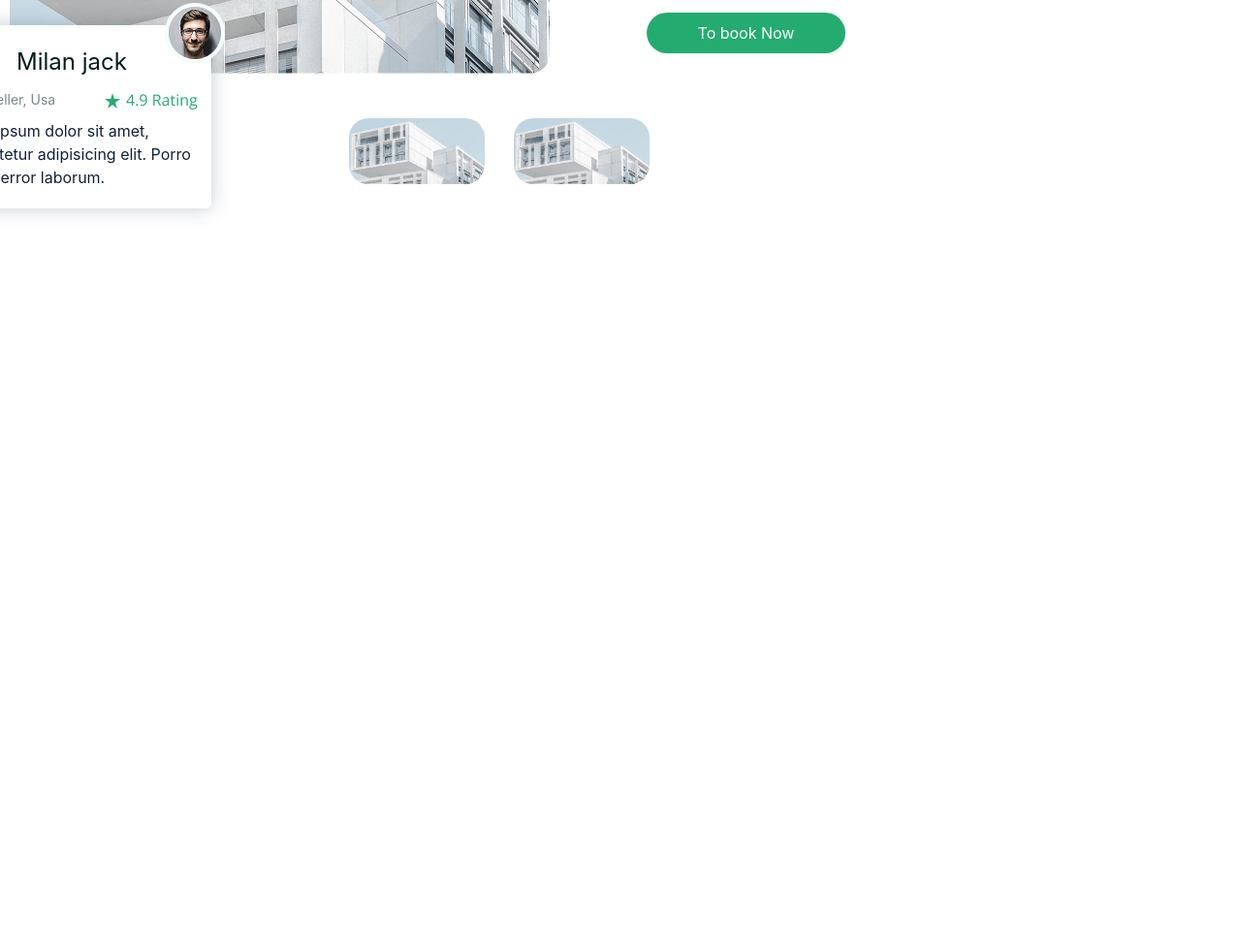
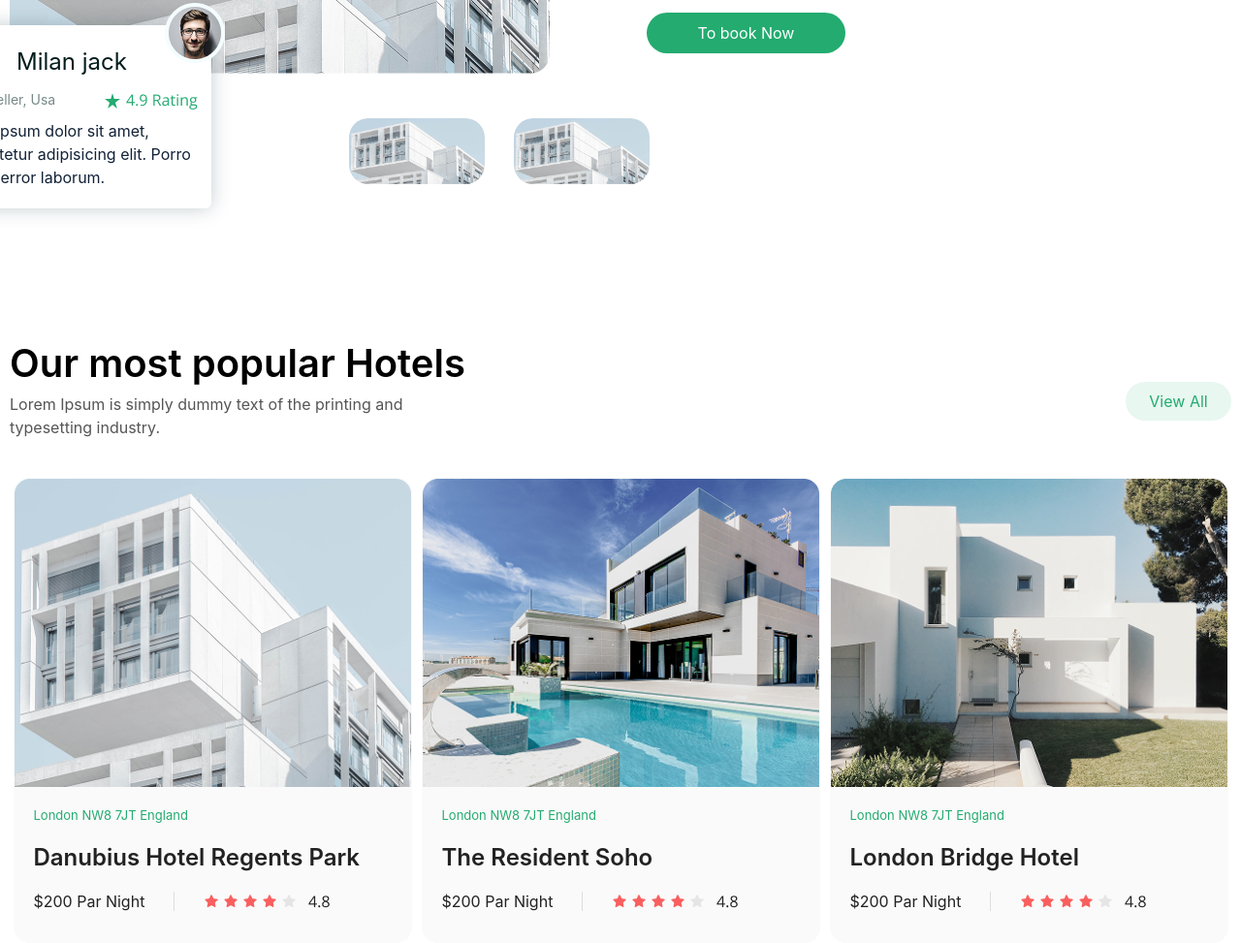
Before and after one commit to zargulak11-hash/branch-komanda, a website: page src/project.html in a window 1280 px wide. Shown: the part 498-1471 px from the top of the page at 97% size. Before the commit the page ends 800 px from the top, so only its background shows below. Drawn offline with nearby package versions, Linux system fonts and the light colour scheme; files that its build step writes are made by us from their sources.

Commit message:
new commmit2

```diff
--- a/src/project.html
+++ b/src/project.html
@@ -49,5 +49,48 @@
             <button class="w-[205px] h-[42px] rounded-[26px] bg-[#24AB70] text-[white]">To book Now</button>
         </aside>
     </section>
+     <section class="max-w-[1260px] m-auto lg:mt-[80px] mt-[50px]">
+        <div class="flex justify-between lg:ml-0 ml-[20px] lg:items-center flex-col lg:flex-row">
+            <div>
+        <h1 class="lg:text-[40px] font-[600] text-[30px]">Our most popular Hotels</h1>
+        <p class="text-[16px] w-[300px] lg:w-[409px] text-[#555555]">Lorem Ipsum is simply dummy text of the printing and typesetting industry.</p></div>
+        <button class="w-[109px] h-[40px] rounded-[280px] mt-[30px] bg-[#24AB701A] text-[16px] text-[#24AB70]">View All</button>
+    </div>
+    <div class="flex flex-wrap gap-[20px] lg:gap-[10px] mt-[40px] justify-center">
+        <div class="border-[1px] border-[#FAFAFA] bg-[#FAFAFA] w-[370px] lg:w-[411px] h-[450px] lg:h-[480px] rounded-[16px]">
+            <img src="../images/image (30).png" alt="">
+            <div class="flex flex-col gap-[15px] pl-[20px] pt-[20px]">
+                <p class="text-[13px] text-[#24AB70]">London NW8 7JT England</p>
+                <h3 class="font-[600] text-[24px] text-[#222222]">Danubius Hotel Regents Park</h3>
+                <div class="flex gap-[30px] items-center">
+                <p class="font-[400] text-[16px] text-[#222222]">$200 Par Night</p>
+                <div class="border-r-[1px] border-r-[#DDDDDD] h-[20px]"></div>
+                <img src="../images/Group 10.png" alt=""></div>
+            </div>
+        </div>
+        <div class="border-[1px] border-[#FAFAFA] bg-[#FAFAFA] w-[370px] lg:w-[411px] h-[450px] lg:h-[480px] rounded-[16px]">
+            <img src="../images/image (32).png" alt="">
+            <div class="flex flex-col gap-[15px] pl-[20px] pt-[20px]">
+                <p class="text-[13px] text-[#24AB70]">London NW8 7JT England</p>
+                <h3 class="font-[600] text-[24px] text-[#222222]">The Resident Soho</h3>
+                <div class="flex gap-[30px] items-center">
+                <p class="font-[400] text-[16px] text-[#222222]">$200 Par Night</p>
+                <div class="border-r-[1px] border-r-[#DDDDDD] h-[20px]"></div>
+                <img src="../images/Group 10.png" alt=""></div>
+            </div>
+        </div>
+        <div class="border-[1px] border-[#FAFAFA] bg-[#FAFAFA] w-[370px] lg:w-[411px] h-[450px] lg:h-[480px] rounded-[16px]">
+            <img src="../images/image (33).png" alt="">
+            <div class="flex flex-col gap-[15px] pl-[20px] pt-[20px]">
+                <p class="text-[13px] text-[#24AB70]">London NW8 7JT England</p>
+                <h3 class="font-[600] text-[24px] text-[#222222]">London Bridge Hotel</h3>
+                <div class="flex gap-[30px] items-center">
+                <p class="font-[400] text-[16px] text-[#222222]">$200 Par Night</p>
+                <div class="border-r-[1px] border-r-[#DDDDDD] h-[20px]"></div>
+                <img src="../images/Group 10.png" alt=""></div>
+            </div>
+        </div>
+    </div>
+    </section>
 </body>
 </html>
```
